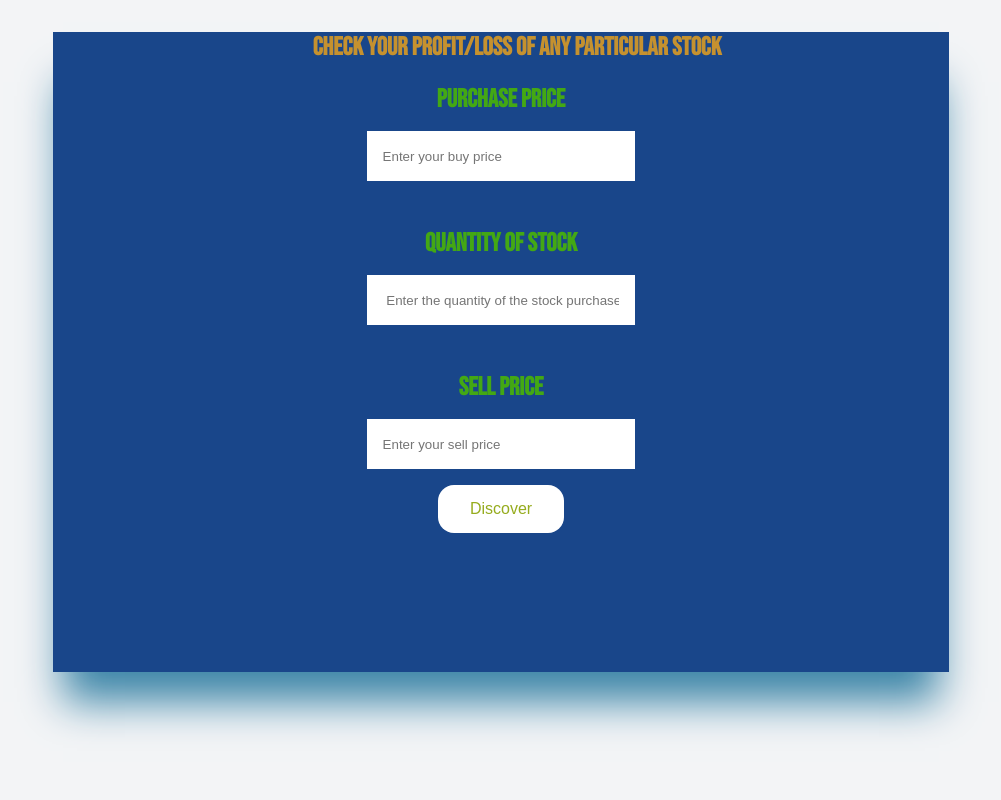
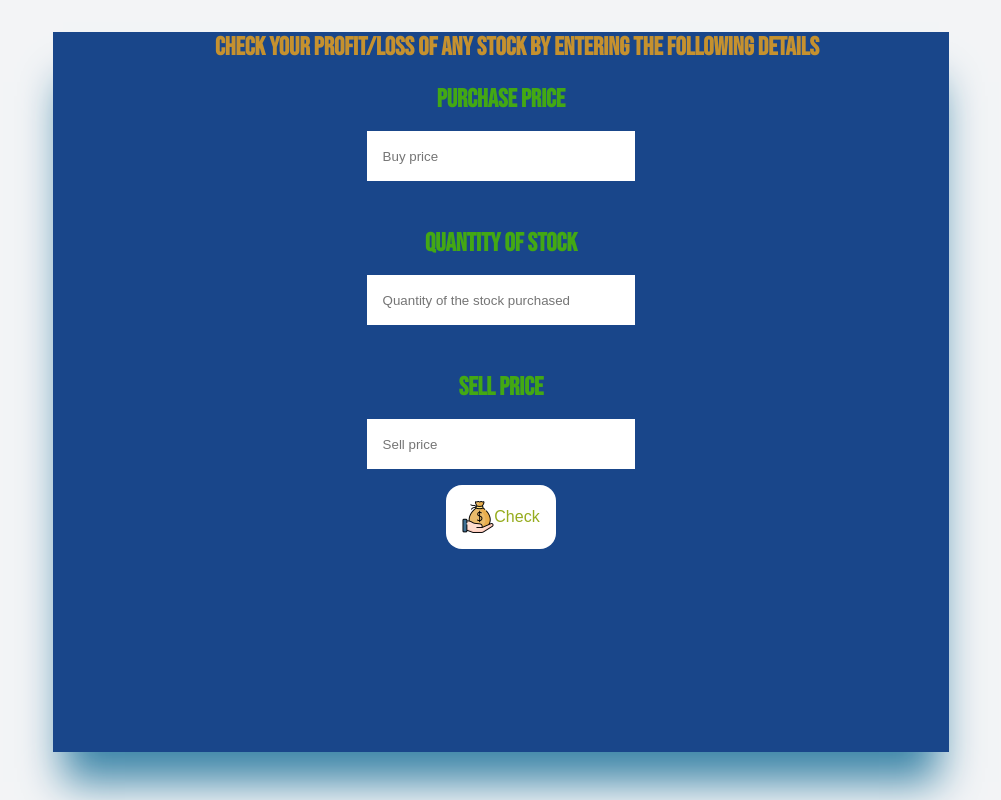
Before and after one commit to yashgupta18/stocks, a plain HTML site: page index.html in a window 1280 px wide. Shown: the whole page, without its empty margins (139-1140 px from the left). Drawn offline with Linux system fonts and the light colour scheme.

Commit message:
Css changes

```diff
--- a/index.html
+++ b/index.html
@@ -10,23 +10,20 @@
   <body>
     <section class="section">
       <div class="main-section">
-        <h1>Check your profit/loss of any particular stock</h1>
+        <h1>
+          Check your profit/loss of any stock by entering the following details
+        </h1>
         <form class="form-input">
           <label>
             Purchase Price
-            <input
-              class="input"
-              placeholder="Enter your buy price"
-              type="text"
-              required
-            />
+            <input class="input" placeholder="Buy price" type="text" required />
           </label>
           <br />
           <label>
             Quantity of Stock
             <input
               class="input"
-              placeholder=" Enter the quantity of the stock purchased"
+              placeholder="Quantity of the stock purchased"
               type="text"
               required
             />
@@ -36,12 +33,14 @@
             Sell Price
             <input
               class="input"
-              placeholder="Enter your sell price"
+              placeholder="Sell price"
               type="text"
               required
             />
           </label>
-          <button type="submit">Discover</button>
+          <button class="button" type="submit">
+            <img src="./images/salary.png" />Check
+          </button>
         </form>
         <div class="output"></div>
         <div id="motion"></div>
--- a/styles.css
+++ b/styles.css
@@ -19,7 +19,6 @@ h1 {
   margin-left: 2rem;
   color: #c5912f;
 }
-
 .input {
   display: block;
   margin: auto;
@@ -30,7 +29,6 @@ h1 {
   height: 50px;
   padding: 1rem;
 }
-
 .main-section {
   text-align: center;
   margin: 2rem auto;
@@ -38,10 +36,9 @@ h1 {
   height: auto;
   box-shadow: 0 40px 40px -10px rgb(61, 134, 168);
   background-color: var(--primary-color);
-  /* background-image: url("images/Stock-trends-Up-and-Down.svg"); */
   background-repeat: no-repeat;
   background-size: 500px;
-  min-height: 80vh;
+  min-height: 90vh;
   max-width: 70%;
 }
 
@@ -49,7 +46,7 @@ label {
   font-size: 1.6rem;
   color: #43a814;
   margin: auto;
-  margin-top: 2rem;
+  margin-top: 1rem;
   font-weight: bold;
 }
 
@@ -57,14 +54,12 @@ button {
   background-color: #ffffff;
   border: none;
   color: #96ac1e;
-  padding: 15px 32px;
+  padding: 1rem;
   text-align: center;
   text-decoration: none;
-
   font-size: 16px;
   cursor: pointer;
   display: block;
-
   margin: auto;
   margin-top: 1rem;
   border-top-left-radius: 1rem;
@@ -72,9 +67,20 @@ button {
   border-top-right-radius: 1rem;
   border-bottom-left-radius: 1rem;
 }
+.button img {
+  width: 2rem;
+  height: 2rem;
+}
+.button {
+  align-items: center;
+  display: flex;
+  flex-direction: row;
+  justify-content: center;
+}
 
 button:hover {
-  background-color: #6b7280;
+  background-color: #29c543;
+  color: #000;
 }
 
 .output {
@@ -107,11 +113,11 @@ button:hover {
     margin-bottom: 1rem;
     font-size: 1rem;
   }
-  .main-section {
+  /* .main-section {
     padding: 0 1rem;
     max-width: 500%;
     min-height: 100vh;
-  }
+  } */
 
   .link {
     width: 50%;
```
Also changed, not shown: images/salary.png (added).
